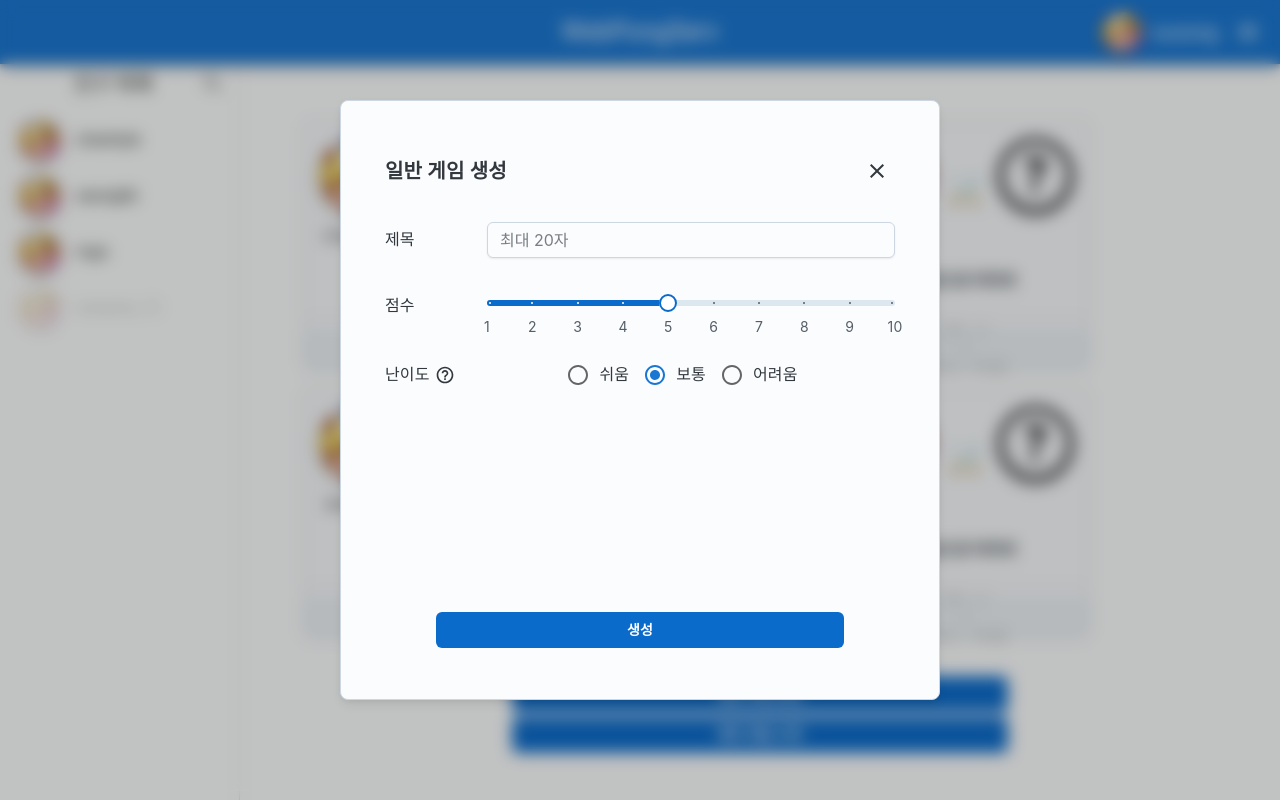
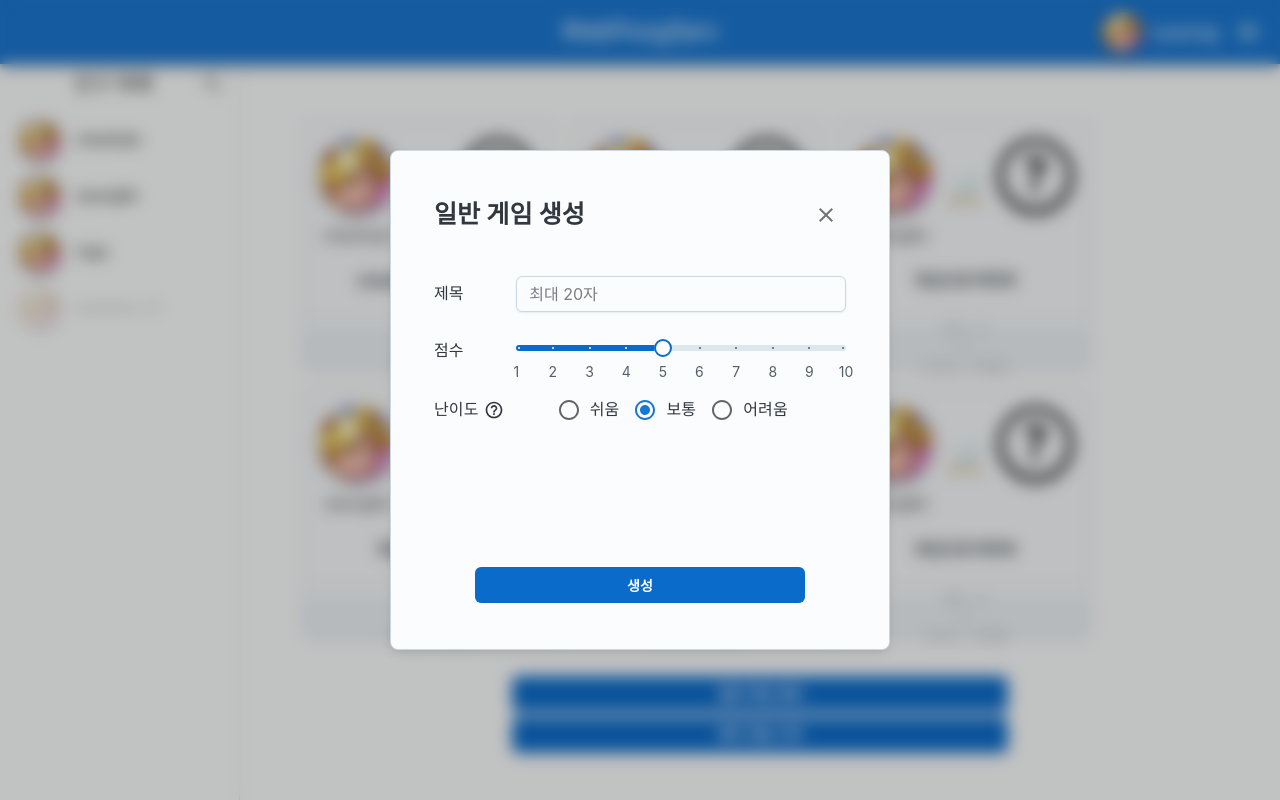
Before and after one commit to webPongServ/pongserv, a React (Create React App) app in the folder frontend/: page /game in a window 1280 px wide. Both pictures are taken after a click on the button "일반 게임 생성". Built offline with nearby package versions, Linux system fonts and the light colour scheme.

Commit message:
REFACTOR : equalize modal outframe

```diff
--- a/frontend/src/components/game/CreateGameModal.tsx
+++ b/frontend/src/components/game/CreateGameModal.tsx
@@ -4,17 +4,18 @@ import CustomInput from "components/common/utils/CustomInput";
 import CustomSlider from "components/common/utils/CustomSlider";
 import GameDifficultyRadioGroup from "components/common/utils/GameDifficultyRadioGroup";
 import { GameRoomForm } from "types/Form";
+import CustomIconButton from "components/common/utils/CustomIconButton";
 import "styles/global.scss";
 import "styles/Game.scss";
 
-import { Typography, Box } from "@mui/material";
-import { Button, Modal, ModalDialog, IconButton } from "@mui/joy";
+import { Box } from "@mui/material";
+import { Button, Modal, ModalDialog } from "@mui/joy";
 import CloseIcon from "@mui/icons-material/Close";
 
-type CreateGameModalProps = {
+interface CreateGameModalProps {
   roomStatus: string;
   setRoomStatus: Function;
-};
+}
 
 const CreateGameModal = (props: CreateGameModalProps) => {
   const navigate = useNavigate();
@@ -59,28 +60,17 @@ const CreateGameModal = (props: CreateGameModalProps) => {
       open={props.roomStatus === "create-game"}
       onClose={() => props.setRoomStatus("game")}
     >
-      <ModalDialog className="game-modal-big" variant="outlined">
-        <Box sx={{ p: 3, height: "100%" }}>
-          <Box className="flex-container" sx={{ height: "10%" }}>
-            <Typography sx={{ fontSize: "20px" }}>
-              <b>일반 게임 생성</b>
-            </Typography>
-            <IconButton
-              sx={{ marginLeft: "auto" }}
-              onClick={() => props.setRoomStatus("game")}
-            >
-              <CloseIcon />
-            </IconButton>
+      <ModalDialog className="modal" variant="outlined">
+        <Box id="create" className="outframe">
+          <Box className="header flex-container">
+            <b>일반 게임 생성</b>
+            <CustomIconButton
+              class="right"
+              icon={<CloseIcon />}
+              handleFunction={() => props.setRoomStatus("game")}
+            />
           </Box>
-          <Box
-            className="flex-container align-normal justify-normal"
-            sx={{
-              flexDirection: "column",
-              height: "80%",
-              gap: 3,
-              paddingTop: "5%",
-            }}
-          >
+          <Box className="body flex-container">
             <CustomInput
               name="제목"
               defaultValue=""
@@ -99,13 +89,8 @@ const CreateGameModal = (props: CreateGameModalProps) => {
               handleFunction={handleDifficulty}
             />
           </Box>
-          <Box className="flex-container" sx={{ height: "10%" }}>
-            <Button
-              sx={{ width: "80%" }}
-              onClick={() => navigate(`/game/${roomID}`)}
-            >
-              생성
-            </Button>
+          <Box className="footer flex-container">
+            <Button onClick={() => navigate(`/game/${roomID}`)}>생성</Button>
           </Box>
         </Box>
       </ModalDialog>
--- a/frontend/src/components/login/NewSessionModal.tsx
+++ b/frontend/src/components/login/NewSessionModal.tsx
@@ -1,44 +1,41 @@
-import * as React from "react";
-import { Typography } from "@mui/material";
+import "styles/global.scss";
+import "styles/Login.scss";
+
+import CustomIconButton from "components/common/utils/CustomIconButton";
+import CloseIcon from "@mui/icons-material/Close";
 import { Button } from "@mui/joy";
 import Modal from "@mui/joy/Modal";
 import ModalDialog from "@mui/joy/ModalDialog";
 import { Box } from "@mui/material";
-import "styles/Modal.scss";
-import "styles/global.scss";
 
-type HandleModalStatus = { modalStatus: string; setModalStatus: Function };
+interface HandleModalStatus {
+  modalStatus: string;
+  setModalStatus: Function;
+}
 
 const NewSessionModal = (props: HandleModalStatus) => {
   return (
     <Modal
-      open={props.modalStatus === "NewSession"}
-      onClose={() => props.setModalStatus("Closed")}
+      open={props.modalStatus === "new-session"}
+      onClose={() => props.setModalStatus("closed")}
     >
-      <ModalDialog
-        size="lg"
-        variant="outlined"
-        aria-labelledby="variant-modal-title"
-        aria-describedby="variant-modal-description"
-      >
-        <Box
-          className="modal-message flex-container"
-          sx={{ flexDirection: "column" }}
-        >
-          <Typography>이미 로그인 중인 아이디입니다.</Typography>
-          <Typography>
+      <ModalDialog className="modal" variant="outlined">
+        <Box id="inform" className="outframe">
+          <Box className="header flex-container">
+            <b>중복 로그인 알림</b>
+            <CustomIconButton
+              class="right"
+              icon={<CloseIcon />}
+              handleFunction={() => props.setModalStatus("closed")}
+            />
+          </Box>
+          <Box className="body flex-container">
+            <span>이미 로그인 중인 아이디입니다.</span>
             <b>기존 로그인을 종료하고 새로 로그인하시겠습니까?</b>
-          </Typography>
-        </Box>
-        <Box className="modal-button-group">
-          <Button className="medium-size">확인</Button>
-          <Button
-            variant="outlined"
-            className="medium-size"
-            onClick={() => props.setModalStatus("Closed")}
-          >
-            취소
-          </Button>
+          </Box>
+          <Box className="footer flex-container">
+            <Button onClick={() => {}}>새로 로그인</Button>
+          </Box>
         </Box>
       </ModalDialog>
     </Modal>
--- a/frontend/src/components/login/TwoFactorModal.tsx
+++ b/frontend/src/components/login/TwoFactorModal.tsx
@@ -1,40 +1,40 @@
-import * as React from "react";
+import CustomIconButton from "components/common/utils/CustomIconButton";
+import "styles/Login.scss";
+import "styles/global.scss";
+
 import { Typography } from "@mui/material";
 import { Button } from "@mui/joy";
 import Modal from "@mui/joy/Modal";
 import ModalDialog from "@mui/joy/ModalDialog";
 import { Box } from "@mui/material";
 import { Input } from "@mui/joy";
-import "styles/Modal.scss";
-import "styles/global.scss";
+import CloseIcon from "@mui/icons-material/Close";
 
 type HandleModalStatus = { modalStatus: string; setModalStatus: Function };
 
 const TwoFactorModal = (props: HandleModalStatus) => {
   return (
     <Modal
-      open={props.modalStatus === "TwoFactor"}
+      open={props.modalStatus === "two-factor"}
       onClose={() => props.setModalStatus("closed")}
     >
-      <ModalDialog
-        size="lg"
-        variant="outlined"
-        aria-labelledby="variant-modal-title"
-        aria-describedby="variant-modal-description"
-      >
-        <Box className="modal-message flex-container flex-column">
-          <Typography>2차 인증 비밀번호를 입력하세요.</Typography>
-          <Input type="password" />
-        </Box>
-        <Box className="modal-button-group">
-          <Button className="medium-size">확인</Button>
-          <Button
-            variant="outlined"
-            className="medium-size"
-            onClick={() => props.setModalStatus("closed")}
-          >
-            취소
-          </Button>
+      <ModalDialog className="modal" variant="outlined">
+        <Box id="inform" className="outframe">
+          <Box className="header flex-container">
+            <b>2차 인증 알림</b>
+            <CustomIconButton
+              class="right"
+              icon={<CloseIcon />}
+              handleFunction={() => props.setModalStatus("closed")}
+            />
+          </Box>
+          <Box className="body flex-container">
+            <span>2차 인증 비밀번호를 입력하세요.</span>
+            <Input type="password" />
+          </Box>
+          <Box className="footer flex-container">
+            <Button className="medium-size">확인</Button>
+          </Box>
         </Box>
       </ModalDialog>
     </Modal>
--- a/frontend/src/pages/login.tsx
+++ b/frontend/src/pages/login.tsx
@@ -3,23 +3,24 @@ import { useState } from "react";
 // import axios from "axios";
 import NewSessionModal from "components/login/NewSessionModal";
 import TwoFactorModal from "components/login/TwoFactorModal";
+import "styles/Login.scss";
 
 import { Box } from "@mui/material";
 import Button from "@mui/joy/Button";
 
 const Login = () => {
   // const navigate = useNavigate();
-  const [modalStatus, setModalStatus] = useState<string>("Closed");
+  const [modalStatus, setModalStatus] = useState<string>("closed");
 
   return (
-    <>
+    <Box id="Login" className="flex-container">
       <Box>
         <Button
-          onClick={async () => {
+          onClick={() => {
             // navigate("/main");
             // const result = await axios.get("https://api.kf-21boramae.com/");
             // console.log(result.data);
-            setModalStatus("NewSession");
+            setModalStatus("two-factor");
           }}
         >
           Login with 42
@@ -33,7 +34,7 @@ const Login = () => {
         modalStatus={modalStatus}
         setModalStatus={setModalStatus}
       />
-    </>
+    </Box>
   );
 };
 
--- a/frontend/src/styles/Game.scss
+++ b/frontend/src/styles/Game.scss
@@ -70,19 +70,3 @@
     }
   }
 }
-
-.game-modal {
-  width: 400px;
-  height: 400px;
-}
-
-.game-modal-big {
-  width: 600px;
-  height: 600px;
-}
-
-.game-tooltip {
-  width: 20px;
-  height: 20px;
-  margin-left: 5px;
-}
--- /dev/null
+++ b/frontend/src/styles/Login.scss
@@ -0,0 +1,4 @@
+#Login {
+  width: 100%;
+  height: 105%;
+}
--- a/frontend/src/styles/Modal.scss
+++ /dev/null
@@ -1,13 +0,0 @@
-.modal-button-group {
-  display: flex;
-  justify-content: space-evenly;
-}
-
-.modal-button-group .medium-size {
-  width: 150px;
-}
-
-.modal-message {
-  width: 400px;
-  height: 100px;
-}
--- a/frontend/src/styles/global.scss
+++ b/frontend/src/styles/global.scss
@@ -12,33 +12,17 @@ body,
   align-items: center;
 }
 
-.direction-column {
-  flex-direction: column;
-}
-
-.direction-row {
-  flex-direction: row;
-}
-
-.align-normal {
-  align-items: normal;
-}
-
-.justify-normal {
-  justify-content: normal;
-}
-
 .flex-wrap-container {
   display: flex;
   flex-wrap: wrap;
 }
 
+.direction-column {
+  flex-direction: column;
+}
+
 .overflow {
   overflow: auto;
-}
-
-.right {
-  margin-left: 0;
 }
 
 .fixed-center {
@@ -56,3 +40,67 @@ body,
   border: 0px solid #fff;
   box-shadow: 0 3px 6px rgba(0, 0, 0, 0.16), 0 3px 6px rgba(0, 0, 0, 0.23);
 }
+
+.modal {
+  width: 500px;
+  height: 500px;
+
+  .outframe {
+    padding: 5%;
+    height: 100%;
+  }
+
+  .right {
+    margin-left: auto;
+  }
+
+  #create {
+    .header {
+      height: 10%;
+      font-size: 25px;
+    }
+
+    .body {
+      align-items: normal;
+      justify-content: normal;
+      flex-direction: column;
+      height: 80%;
+      row-gap: 5%;
+      padding-top: 10%;
+    }
+
+    .footer {
+      height: 10%;
+
+      button {
+        width: 80%;
+      }
+    }
+  }
+
+  #inform {
+    .header {
+      height: 10%;
+      font-size: 25px;
+    }
+
+    .body {
+      flex-direction: column;
+      height: 80%;
+      row-gap: 5%;
+
+      span,
+      b {
+        font-size: 20px;
+      }
+    }
+
+    .footer {
+      height: 10%;
+
+      button {
+        width: 80%;
+      }
+    }
+  }
+}
```
Also changed, not shown: frontend/src/components/game/LadderGameModal.tsx (+15 -23 lines), frontend/src/components/game/NormalGameModal.tsx (+15 -23 lines).
